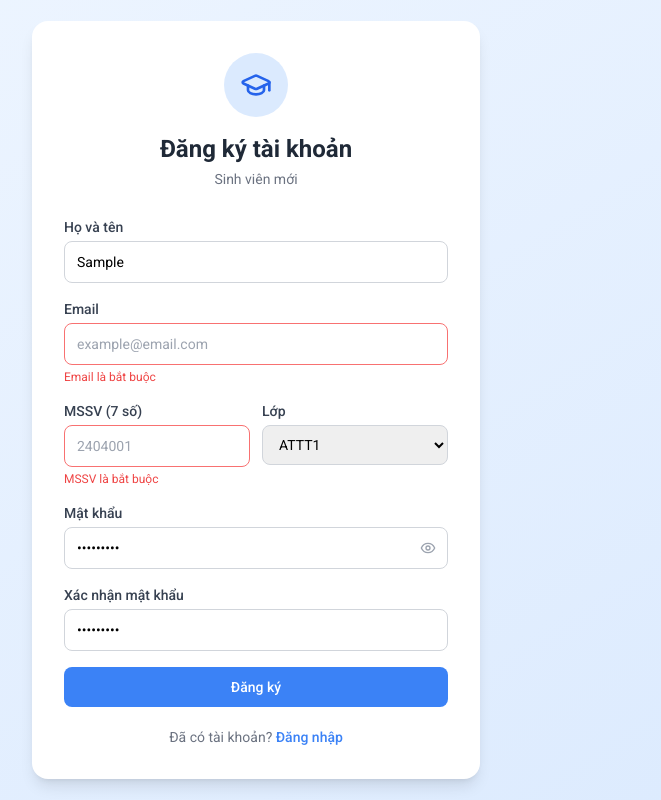
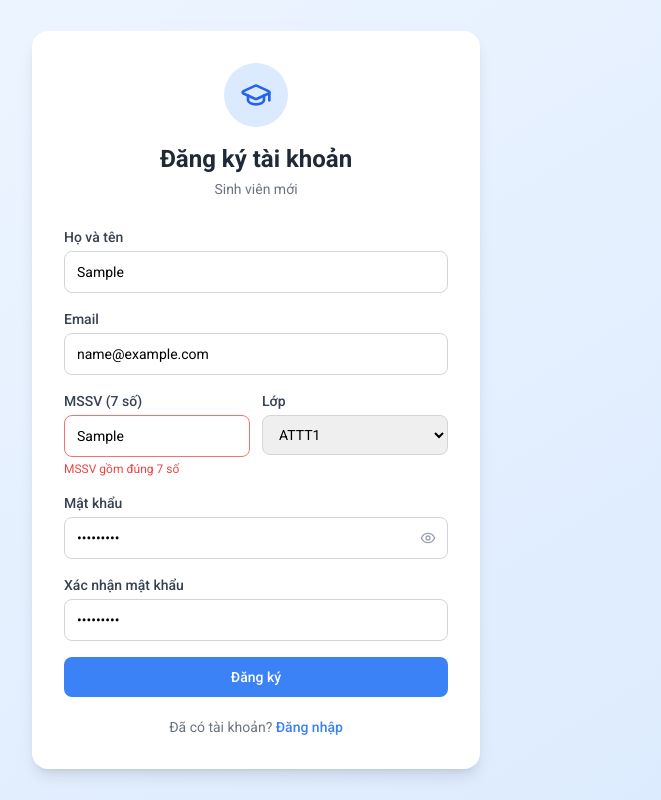
Before and after one commit to tranthithuclinh2603-ux/attendance-app, a React (Create React App) app in the folder frontend/: page /register in a window 1280 px wide. Both pictures are taken after typing "Sample", "name@example.com", "Sample", "Sample123", "Sample123" into the empty fields and a click on the button "Đăng ký". Shown: the whole page, without its empty margins (384-1045 px from the left). Built offline with nearby package versions, Linux system fonts and the light colour scheme.

Commit message:
fix register input focus loss

```diff
--- a/frontend/src/pages/RegisterPage.jsx
+++ b/frontend/src/pages/RegisterPage.jsx
@@ -60,23 +60,6 @@ export default function RegisterPage() {
     }
   };
 
-  const Field = ({ name, label, type = 'text', placeholder }) => (
-    <div>
-      <label className="block text-sm font-medium text-gray-700 mb-1">{label}</label>
-      <input
-        type={type}
-        name={name}
-        value={form[name]}
-        onChange={handleChange}
-        placeholder={placeholder}
-        className={`w-full border rounded-lg px-3 py-2.5 text-sm focus:outline-none focus:ring-2 focus:ring-blue-500 ${
-          errors[name] ? 'border-red-400' : 'border-gray-300'
-        }`}
-      />
-      {errors[name] && <p className="text-red-500 text-xs mt-1">{errors[name]}</p>}
-    </div>
-  );
-
   return (
     <div className="min-h-screen bg-gradient-to-br from-blue-50 to-blue-100 flex items-center justify-center p-4">
       <div className="bg-white rounded-2xl shadow-lg w-full max-w-md p-8">
@@ -100,11 +83,48 @@ export default function RegisterPage() {
         )}
 
         <form onSubmit={handleSubmit} className="space-y-4">
-          <Field name="name" label="Họ và tên" placeholder="Nguyễn Thị A" />
-          <Field name="email" label="Email" type="email" placeholder="example@email.com" />
+          {/* Họ tên */}
+          <div>
+            <label className="block text-sm font-medium text-gray-700 mb-1">Họ và tên</label>
+            <input
+              type="text"
+              name="name"
+              value={form.name}
+              onChange={handleChange}
+              placeholder="Nguyễn Thị A"
+              className={`w-full border rounded-lg px-3 py-2.5 text-sm focus:outline-none focus:ring-2 focus:ring-blue-500 ${errors.name ? 'border-red-400' : 'border-gray-300'}`}
+            />
+            {errors.name && <p className="text-red-500 text-xs mt-1">{errors.name}</p>}
+          </div>
 
+          {/* Email */}
+          <div>
+            <label className="block text-sm font-medium text-gray-700 mb-1">Email</label>
+            <input
+              type="email"
+              name="email"
+              value={form.email}
+              onChange={handleChange}
+              placeholder="example@email.com"
+              className={`w-full border rounded-lg px-3 py-2.5 text-sm focus:outline-none focus:ring-2 focus:ring-blue-500 ${errors.email ? 'border-red-400' : 'border-gray-300'}`}
+            />
+            {errors.email && <p className="text-red-500 text-xs mt-1">{errors.email}</p>}
+          </div>
+
+          {/* MSSV + Lớp */}
           <div className="grid grid-cols-2 gap-3">
-            <Field name="mssv" label="MSSV (7 số)" placeholder="2404001" />
+            <div>
+              <label className="block text-sm font-medium text-gray-700 mb-1">MSSV (7 số)</label>
+              <input
+                type="text"
+                name="mssv"
+                value={form.mssv}
+                onChange={handleChange}
+                placeholder="2404001"
+                className={`w-full border rounded-lg px-3 py-2.5 text-sm focus:outline-none focus:ring-2 focus:ring-blue-500 ${errors.mssv ? 'border-red-400' : 'border-gray-300'}`}
+              />
+              {errors.mssv && <p className="text-red-500 text-xs mt-1">{errors.mssv}</p>}
+            </div>
             <div>
               <label className="block text-sm font-medium text-gray-700 mb-1">Lớp</label>
               <select
@@ -118,6 +138,7 @@ export default function RegisterPage() {
             </div>
           </div>
 
+          {/* Mật khẩu */}
           <div>
             <label className="block text-sm font-medium text-gray-700 mb-1">Mật khẩu</label>
             <div className="relative">
@@ -136,6 +157,7 @@ export default function RegisterPage() {
             {errors.password && <p className="text-red-500 text-xs mt-1">{errors.password}</p>}
           </div>
 
+          {/* Xác nhận mật khẩu */}
           <div>
             <label className="block text-sm font-medium text-gray-700 mb-1">Xác nhận mật khẩu</label>
             <input
```
